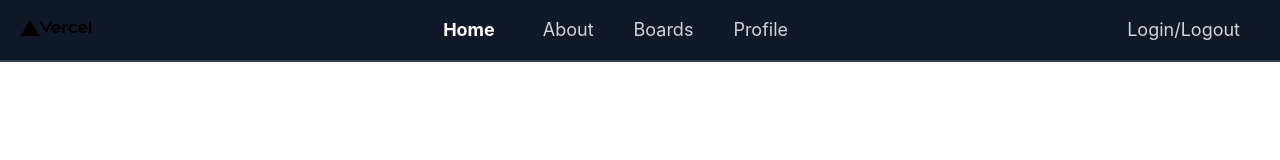
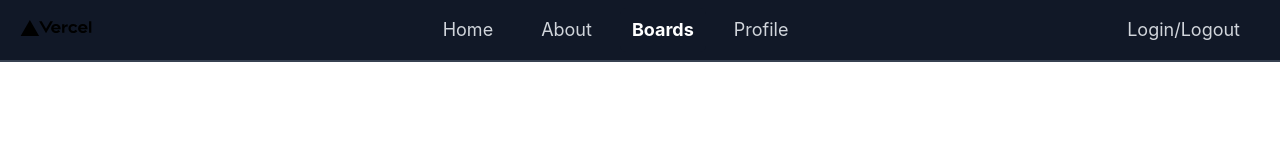
Before and after one commit to Deece94/capitalist-utopia, a Next.js app: page /boards in a window 1280 px wide. Shown: the top 160 px of the page. Built offline with nearby package versions, Linux system fonts and the light colour scheme.

Commit message:
added routing to show active page in navbar

```diff
--- a/components/Navbar.tsx
+++ b/components/Navbar.tsx
@@ -1,7 +1,11 @@
 import Link from "next/link";
 import Image from "next/image";
 
+import Router, { useRouter } from "next/router";
+
 export default function Navbar() {
+	const router = useRouter();
+	const activepage = router.pathname;
 	return (
 		<nav className="bg-gray-900 px-5 border-b-2 border-gray-700 sticky top-0 z-50">
 			<div className="flex justify-between">
@@ -11,10 +15,22 @@ export default function Navbar() {
 				{/* Desktop menu */}
 				<div className="hidden sm:block sm:ml-6">
 					<div className="flex flex-1 items-center space-x-4">
-						<NavbarItem active={true} href="" title="Home" />
-						<NavbarItem active={false} href="about" title="About" />
-						<NavbarItem active={false} href="boards" title="Boards" />
-						<NavbarItem active={false} href="profile" title="Profile" />
+						<NavbarItem active={activepage == "/"} href="" title="Home" />
+						<NavbarItem
+							active={activepage == "/about"}
+							href="about"
+							title="About"
+						/>
+						<NavbarItem
+							active={activepage == "/boards"}
+							href="boards"
+							title="Boards"
+						/>
+						<NavbarItem
+							active={activepage == "/profile"}
+							href="profile"
+							title="Profile"
+						/>
 					</div>
 				</div>
 				<div className="block">
```
